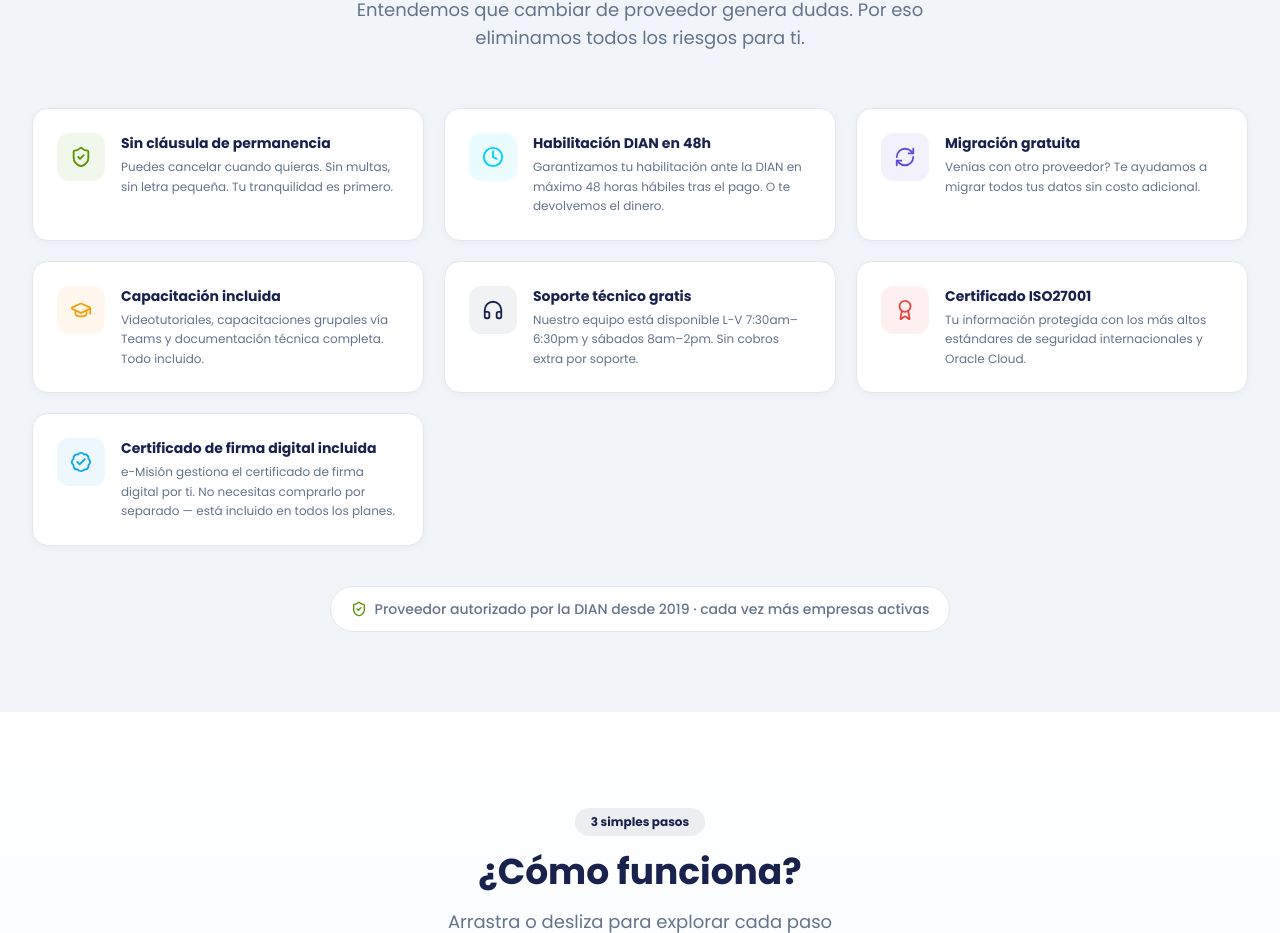
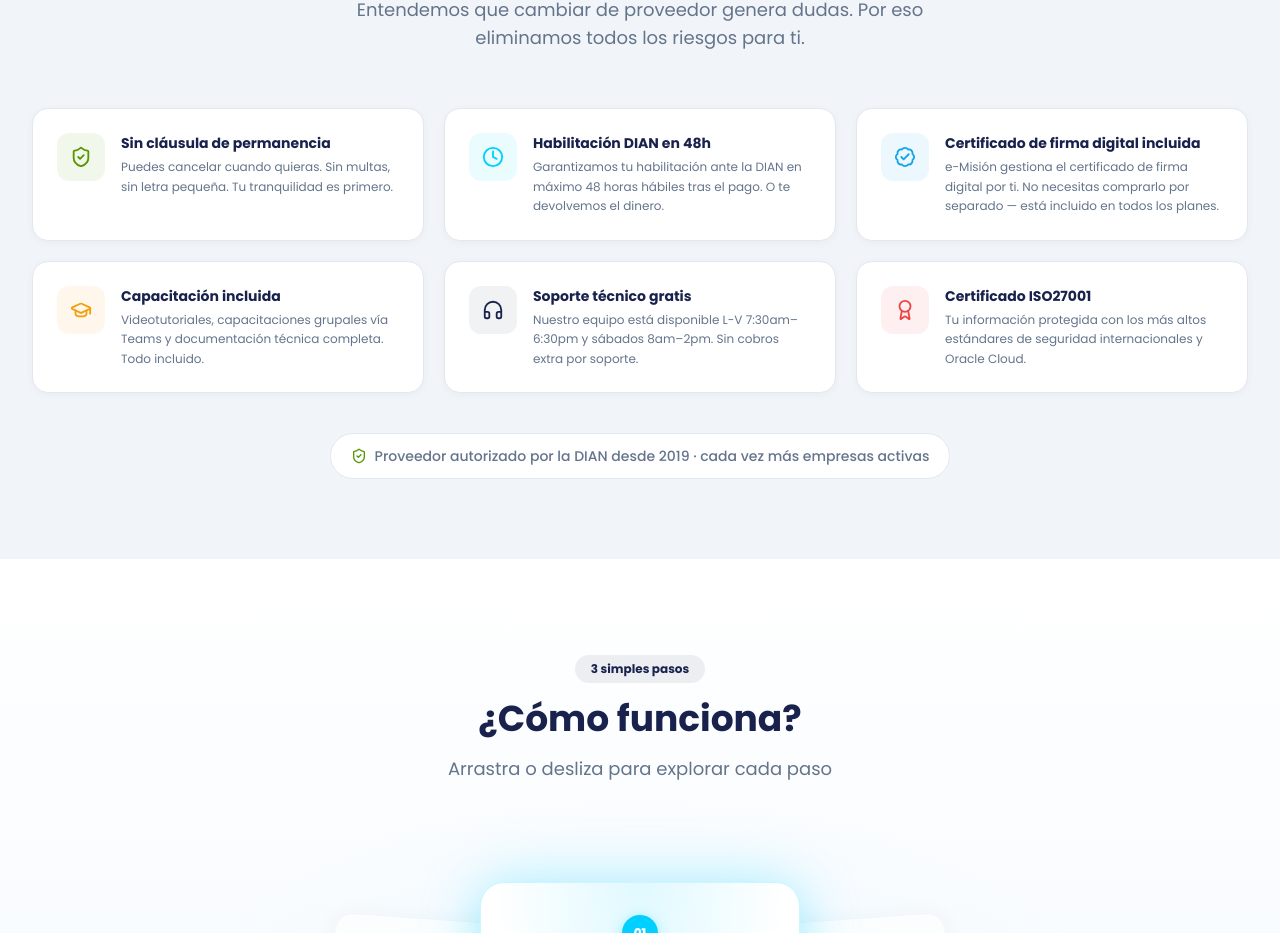
Before and after one commit to semision2022-landing/LandingVentas, a Next.js app: page / in a window 1280 px wide. Shown: the part 4589-5522 px from the top of the page. Built offline with nearby package versions, Linux system fonts and the light colour scheme; no server answers.

Commit message:
fix: replace migracion gratuita card with certificado firma digital

```diff
--- a/components/sections/RiskReversal.tsx
+++ b/components/sections/RiskReversal.tsx
@@ -1,7 +1,7 @@
 'use client'
 
 import { motion } from 'framer-motion'
-import { ShieldCheck, Clock, RefreshCw, GraduationCap, Headphones, Award, BadgeCheck } from 'lucide-react'
+import { ShieldCheck, Clock, BadgeCheck, GraduationCap, Headphones, Award } from 'lucide-react'
 
 const guarantees = [
   {
@@ -19,11 +19,11 @@ const guarantees = [
     bg: 'rgba(0, 208, 255, 0.08)',
   },
   {
-    icon: RefreshCw,
-    title: 'Migración gratuita',
-    description: 'Venías con otro proveedor? Te ayudamos a migrar todos tus datos sin costo adicional.',
-    color: 'var(--purple)',
-    bg: 'rgba(95, 78, 218, 0.08)',
+    icon: BadgeCheck,
+    title: 'Certificado de firma digital incluida',
+    description: 'e-Misión gestiona el certificado de firma digital por ti. No necesitas comprarlo por separado — está incluido en todos los planes.',
+    color: '#0EA5E9',
+    bg: 'rgba(14, 165, 233, 0.08)',
   },
   {
     icon: GraduationCap,
@@ -45,13 +45,6 @@ const guarantees = [
     description: 'Tu información protegida con los más altos estándares de seguridad internacionales y Oracle Cloud.',
     color: '#EF4444',
     bg: 'rgba(239, 68, 68, 0.08)',
-  },
-  {
-    icon: BadgeCheck,
-    title: 'Certificado de firma digital incluida',
-    description: 'e-Misión gestiona el certificado de firma digital por ti. No necesitas comprarlo por separado — está incluido en todos los planes.',
-    color: '#0EA5E9',
-    bg: 'rgba(14, 165, 233, 0.08)',
   },
 ]
 
```
